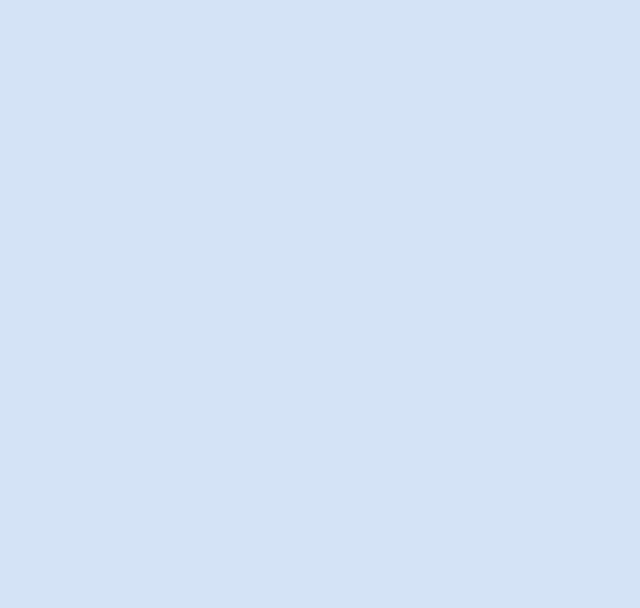
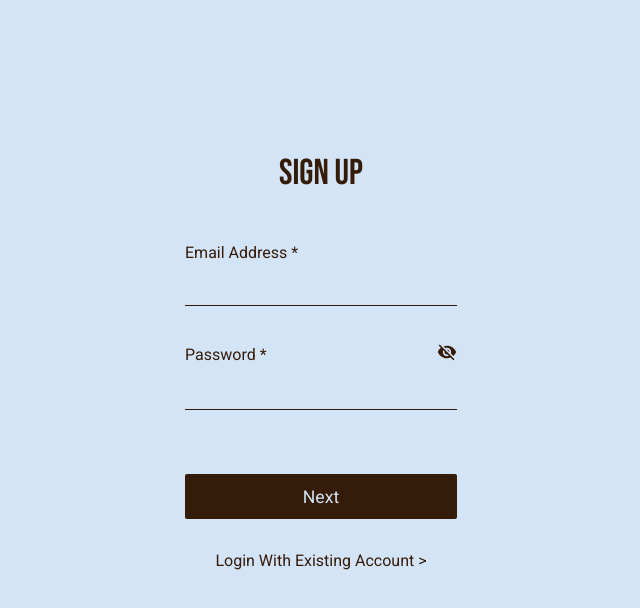
Before and after one commit to tejas-muthya37/habit-tracker, a React (Create React App) app: page /signup in a window 1280 px wide. Before the commit this address had no page. Shown: the top 608 px of the page, without its empty margins (319-959 px from the left). Built offline with nearby package versions, Linux system fonts and the light colour scheme.

Commit message:
Style: auth screen styling

```diff
--- a/src/App.js
+++ b/src/App.js
@@ -2,6 +2,7 @@ import "./App.css";
 import { BrowserRouter, Routes, Route } from "react-router-dom";
 import Homepage from "./Screens/Homepage/Homepage";
 import Mockman from "mockman-js";
+import Authenticate from "./Screens/Authenticate/Authenticate";
 
 function App() {
   return (
@@ -11,6 +12,24 @@ function App() {
         <Route
           path="/"
           element={<Homepage morningHabits={false} archivedHabits={false} />}
+        />
+        <Route
+          path="/login"
+          element={
+            <Authenticate
+              cardTitle="SIGN IN"
+              alternate="Create A New Account"
+            />
+          }
+        />
+        <Route
+          path="/signup"
+          element={
+            <Authenticate
+              cardTitle="SIGN UP"
+              alternate="Login With Existing Account"
+            />
+          }
         />
         <Route
           path="/habits/morning"
--- /dev/null
+++ b/src/Context/toast-context.js
@@ -0,0 +1,34 @@
+import { createContext, useContext, useState } from "react";
+
+const ToastContext = createContext();
+
+const ToastProvider = ({ children }) => {
+  const [toastVisibility, setToastVisibility] = useState("hidden");
+  const [toastText, setToastText] = useState("");
+  const [toastColor, setToastColor] = useState({
+    color: "",
+    backgroundColor: "",
+  });
+
+  const toggleToast = (textToDisplay, textBgColor, textColor) => {
+    setToastVisibility("visible");
+    setToastText(textToDisplay);
+    setToastColor({
+      color: textColor,
+      backgroundColor: textBgColor,
+    });
+    setTimeout(() => setToastVisibility("hidden"), 2000);
+  };
+
+  return (
+    <ToastContext.Provider
+      value={{ toggleToast, toastVisibility, toastText, toastColor }}
+    >
+      {children}
+    </ToastContext.Provider>
+  );
+};
+
+const useToast = () => useContext(ToastContext);
+
+export { ToastProvider, useToast };
--- /dev/null
+++ b/src/Context/token-context.js
@@ -0,0 +1,21 @@
+import { createContext, useContext, useState } from "react";
+
+const TokenContext = createContext();
+
+const TokenProvider = ({ children }) => {
+  var encodedTokenLocal = localStorage.getItem("ENCODED_TOKEN_3");
+
+  if (encodedTokenLocal === null) encodedTokenLocal = "";
+
+  const [encodedToken, setEncodedToken] = useState(encodedTokenLocal);
+
+  return (
+    <TokenContext.Provider value={{ encodedToken, setEncodedToken }}>
+      {children}
+    </TokenContext.Provider>
+  );
+};
+
+const useToken = () => useContext(TokenContext);
+
+export { TokenProvider, useToken };
--- a/src/Screens/Authenticate/Authenticate.js
+++ b/src/Screens/Authenticate/Authenticate.js
@@ -0,0 +1,142 @@
+import "./authenticate.css";
+import { Link, useNavigate } from "react-router-dom";
+import { useRef, useEffect, useState } from "react";
+import { useToast } from "./../../Context/toast-context";
+import { useToken } from "./../../Context/token-context";
+import VisibilityIcon from "@mui/icons-material/Visibility";
+import VisibilityOffIcon from "@mui/icons-material/VisibilityOff";
+
+function Authenticate(props) {
+  const { encodedToken, setEncodedToken } = useToken();
+
+  const [showPassword, setShowPassword] = useState(false);
+
+  useEffect(() => {
+    localStorage.setItem("ENCODED_TOKEN_3", encodedToken);
+  }, [encodedToken]);
+
+  let navigate = useNavigate();
+
+  const { toggleToast, toastVisibility, toastColor, toastText } = useToast();
+
+  const emailPattern = /\S+@\S+\.\S+/;
+  const emailRef = useRef(null);
+  const passwordRef = useRef(null);
+
+  const handleAuth = () => {
+    var payload = {
+      email: emailRef.current.value,
+      password: passwordRef.current.value,
+    };
+
+    if (props.cardTitle === "SIGN IN") {
+      fetch("/api/auth/login", {
+        method: "POST",
+        headers: {
+          "Content-Type": "application/json",
+          Accept: "application/json",
+        },
+        body: JSON.stringify(payload),
+      })
+        .then((res) => res.json())
+        .then((data) => {
+          if (!data.errors) {
+            emailRef.current.value = "";
+            passwordRef.current.value = "";
+            setEncodedToken(data.encodedToken);
+            navigate("/");
+          } else {
+            toggleToast(
+              "Invalid credentials! Please try again.",
+              "red",
+              "whitesmoke"
+            );
+          }
+        });
+    } else if (props.cardTitle === "SIGN UP") {
+      if (!emailPattern.test(payload.email)) {
+        toggleToast(
+          "Email Address is not valid! Please try again.",
+          "red",
+          "whitesmoke"
+        );
+      } else if (payload.password.length < 8) {
+        toggleToast(
+          "Password should be atleast 8 characters long!",
+          "red",
+          "whitesmoke"
+        );
+      } else {
+        fetch("/api/auth/signup", {
+          method: "POST",
+          headers: {
+            "Content-Type": "application/json",
+            Accept: "application/json",
+          },
+          body: JSON.stringify(payload),
+        })
+          .then((res) => res.json())
+          .then((data) => {
+            if (!data.errors) {
+              emailRef.current.value = "";
+              passwordRef.current.value = "";
+              setEncodedToken(data.encodedToken);
+              navigate("/");
+            }
+          });
+      }
+    }
+  };
+
+  return (
+    <div className="Authenticate">
+      <p
+        style={{
+          visibility: toastVisibility,
+          backgroundColor: toastColor.backgroundColor,
+          color: toastColor.color,
+        }}
+        className="message-toast"
+      >
+        {toastText}
+      </p>
+      <div className="landing-card">
+        <h1>{props.cardTitle}</h1>
+        <div className="landing-inputs">
+          <div className="label-with-input">
+            <label htmlFor="email">Email Address *</label>
+            <input ref={emailRef} type="email" id="email" />
+          </div>
+          <div className="label-with-input">
+            <label id="password-label" htmlFor="password">
+              <span>Password *</span>
+              <span
+                className="password-toggle"
+                onClick={() => setShowPassword(!showPassword)}
+              >
+                {showPassword ? (
+                  <VisibilityIcon fontSize="small" />
+                ) : (
+                  <VisibilityOffIcon fontSize="small" />
+                )}
+              </span>
+            </label>
+            <input
+              ref={passwordRef}
+              type={showPassword ? "text" : "password"}
+              id="password"
+            />
+          </div>
+        </div>
+        <button onClick={handleAuth}>Next</button>
+        <p className="alternate-cta">
+          <Link to={props.cardTitle === "SIGN IN" ? "/signup" : "/login"}>
+            {props.alternate} <span>{">"}</span>
+          </Link>
+        </p>
+      </div>
+    </div>
+  );
+}
+
+export default Authenticate;
--- a/src/Screens/Authenticate/authenticate.css
+++ b/src/Screens/Authenticate/authenticate.css
@@ -0,0 +1,95 @@
+.landing-card {
+    margin: 8rem auto 0 auto;
+    width: 20rem;
+    background-color: var(--primary-bg);
+    padding: 1.5rem;
+    border-radius: 2px;
+    color: var(--primary-color);
+}
+
+.landing-card a {
+    text-decoration: none;
+    color: var(--primary-color);
+}
+
+.landing-card>* {
+    margin: auto;
+}
+
+.landing-card h1 {
+    text-align: center;
+    font-size: 2.25rem;
+    color: var(--primary-color);
+    font-family: var(--logo-font);
+    font-weight: normal;
+}
+
+.landing-inputs {
+    display: flex;
+    flex-direction: column;
+    margin: 3rem 0 0.75rem 0;
+    gap: 1rem;
+}
+
+.landing-inputs .label-with-input {
+    display: flex;
+    flex-direction: column;
+    margin-bottom: 1.25rem;
+}
+
+.landing-inputs label {
+    margin-bottom: 0.75rem;
+    text-align: left;
+    display: flex;
+    justify-content: space-between;
+    align-items: center;
+}
+
+.password-toggle {
+    cursor: pointer;
+}
+
+.landing-inputs input {
+    height: 2rem;
+    font-size: 1rem;
+    background-color: var(--primary-bg);
+    outline: none;
+    border: none;
+    border-bottom: 1px solid var(--primary-color);
+}
+
+.secondary-cta-section {
+    display: flex;
+    align-items: center;
+    justify-content: space-between;
+}
+
+.secondary-cta-section label {
+    margin-left: 8px;
+}
+
+.secondary-cta-section a {
+    font-size: 0.9rem;
+}
+
+.secondary-cta-checkbox {
+    display: flex;
+    align-items: center;
+}
+
+.landing-card button {
+    border: none;
+    height: 45px;
+    width: 100%;
+    border-radius: 2px;
+    color: var(--primary-bg);
+    background-color: var(--primary-color);
+    font-size: 1.1rem;
+    margin: 2rem 0;
+    cursor: pointer;
+}
+
+.alternate-cta {
+    text-align: center;
+    font-size: 1rem;
+}
--- a/src/index.js
+++ b/src/index.js
@@ -2,6 +2,8 @@ import React from "react";
 import ReactDOM from "react-dom";
 import { HabitProvider } from "./Context/habit-context";
 import { PomodoroProvider } from "./Context/pomodoro-context";
+import { TokenProvider } from "./Context/token-context";
+import { ToastProvider } from "./Context/toast-context";
 import { makeServer } from "./server";
 import App from "./App";
 
@@ -11,7 +13,11 @@ ReactDOM.render(
   <React.StrictMode>
     <HabitProvider>
       <PomodoroProvider>
-        <App />
+        <TokenProvider>
+          <ToastProvider>
+            <App />
+          </ToastProvider>
+        </TokenProvider>
       </PomodoroProvider>
     </HabitProvider>
   </React.StrictMode>,
```
